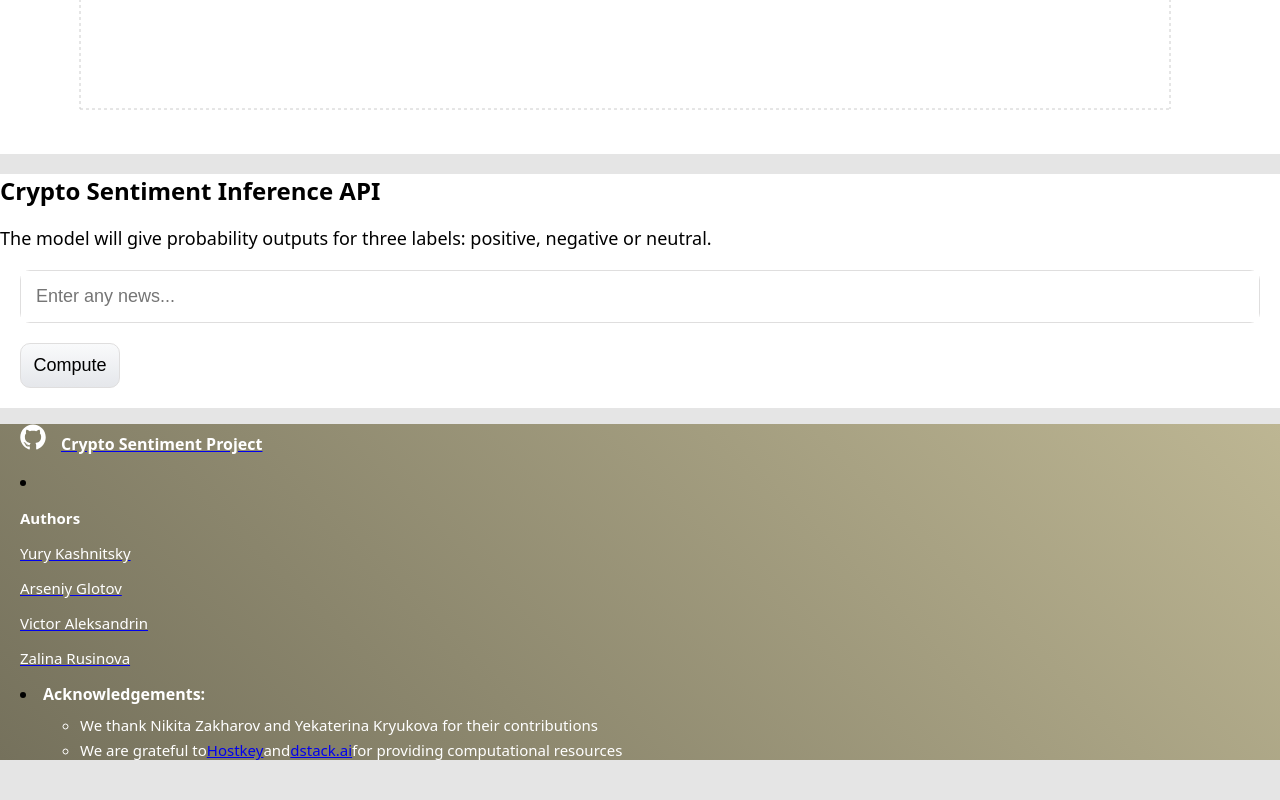
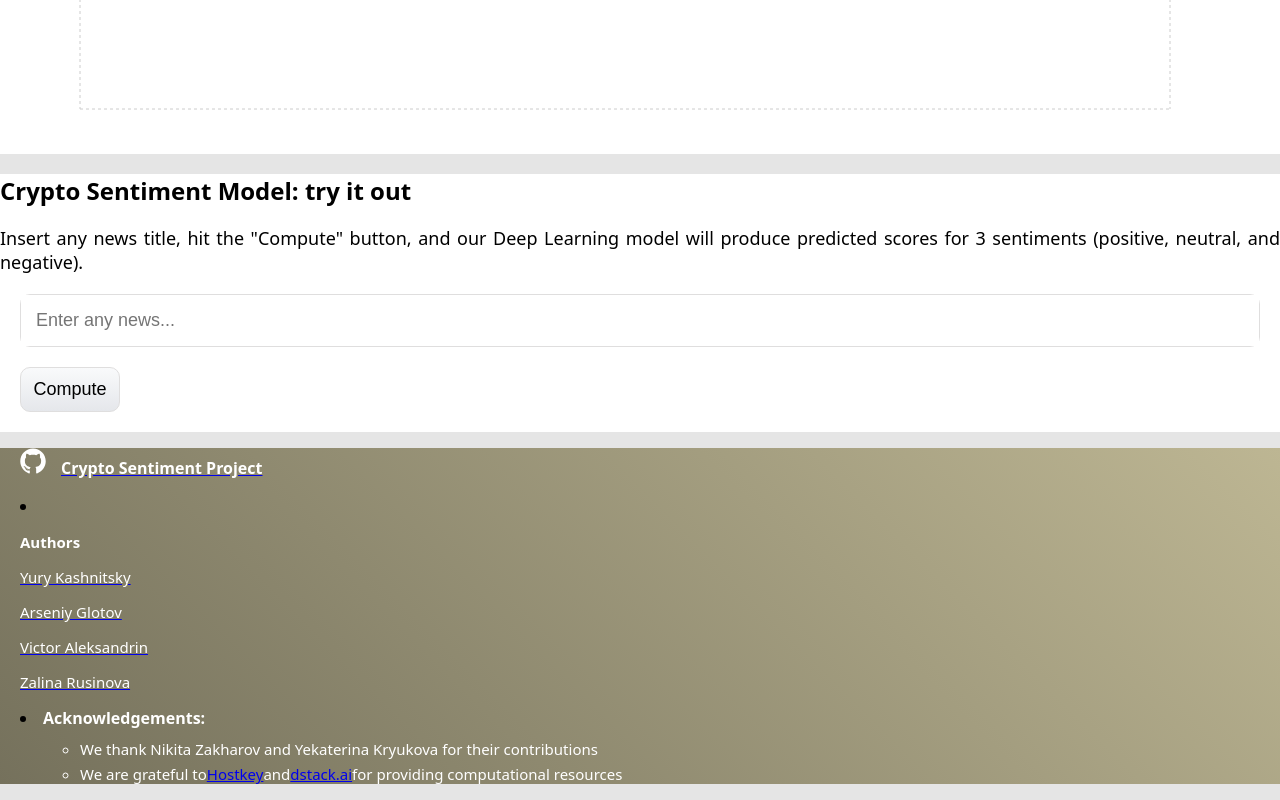
Before and after one commit to crypto-sentiment/crypto_sentiment_demo_app, a React (Create React App) app in the folder crypto_sentiment_demo_app/frontend/: page / in a window 1280 px wide. Shown: the part 1890-2690 px from the top of the page. Before the commit the page ends 2666 px from the top, so only its background shows below. Built offline with nearby package versions, Linux system fonts and the light colour scheme; no server answers.

Commit message:
fix: header and description; model scores in per cents

```diff
--- a/crypto_sentiment_demo_app/frontend/src/App.js
+++ b/crypto_sentiment_demo_app/frontend/src/App.js
@@ -214,13 +214,13 @@ function App() {
       </div>
       <div className="description d-flex flex-column mt-50">
         <div className="d-flex align-center">
-          <h2 className="ml-20">Crypto Sentiment Inference API</h2>
+          <h2 className="ml-20">Crypto Sentiment Model: try it out</h2>
         </div>
         <p className="pr-15 pl-20">
-          The model will give probability outputs for three labels: positive,
-          negative or neutral.
+          Insert any news title, hit the "Compute" button, and our Deep Learning
+          model will produce predicted scores for 3 sentiments (positive, neutral, and negative).
         </p>
-        <Inference/>
+        <Inference />
       </div>
       <div className="basement d-flex mt-50">
         <div className="basementInfo d-flex flex-column pt-20">
--- a/crypto_sentiment_demo_app/frontend/src/components/Inference/InferenceBar.js
+++ b/crypto_sentiment_demo_app/frontend/src/components/Inference/InferenceBar.js
@@ -14,7 +14,7 @@ function InferenceBar(props) {
           </div>
           <p>positive</p>
         </li>
-        <p>{Math.floor(props.positive * 100) / 100}</p>
+        <p>{Math.round(props.positive * 100)}</p>
       </div>
       <div className={styles.barObject}>
         <li>
@@ -26,7 +26,7 @@ function InferenceBar(props) {
           </div>
           <p>neutral</p>
         </li>
-        <p>{Math.floor(props.neutral * 100) / 100}</p>
+        <p>{Math.round(props.neutral * 100)}</p>
       </div>
       <div className={styles.barObject}>
         <li>
@@ -38,7 +38,7 @@ function InferenceBar(props) {
           </div>
           <p>negative</p>
         </li>
-        <p>{Math.floor(props.negative * 100) / 100}</p>
+        <p>{Math.round(props.negative * 100)}</p>
       </div>
     </div>
   );
--- a/crypto_sentiment_demo_app/frontend/src/index.scss
+++ b/crypto_sentiment_demo_app/frontend/src/index.scss
@@ -44,6 +44,7 @@ body {
 
   p {
     font-size: 18px;
+    text-align: justify;
   }
 
   .indexPlot {
```
Lines whose indentation alone changed are shown as unchanged.
